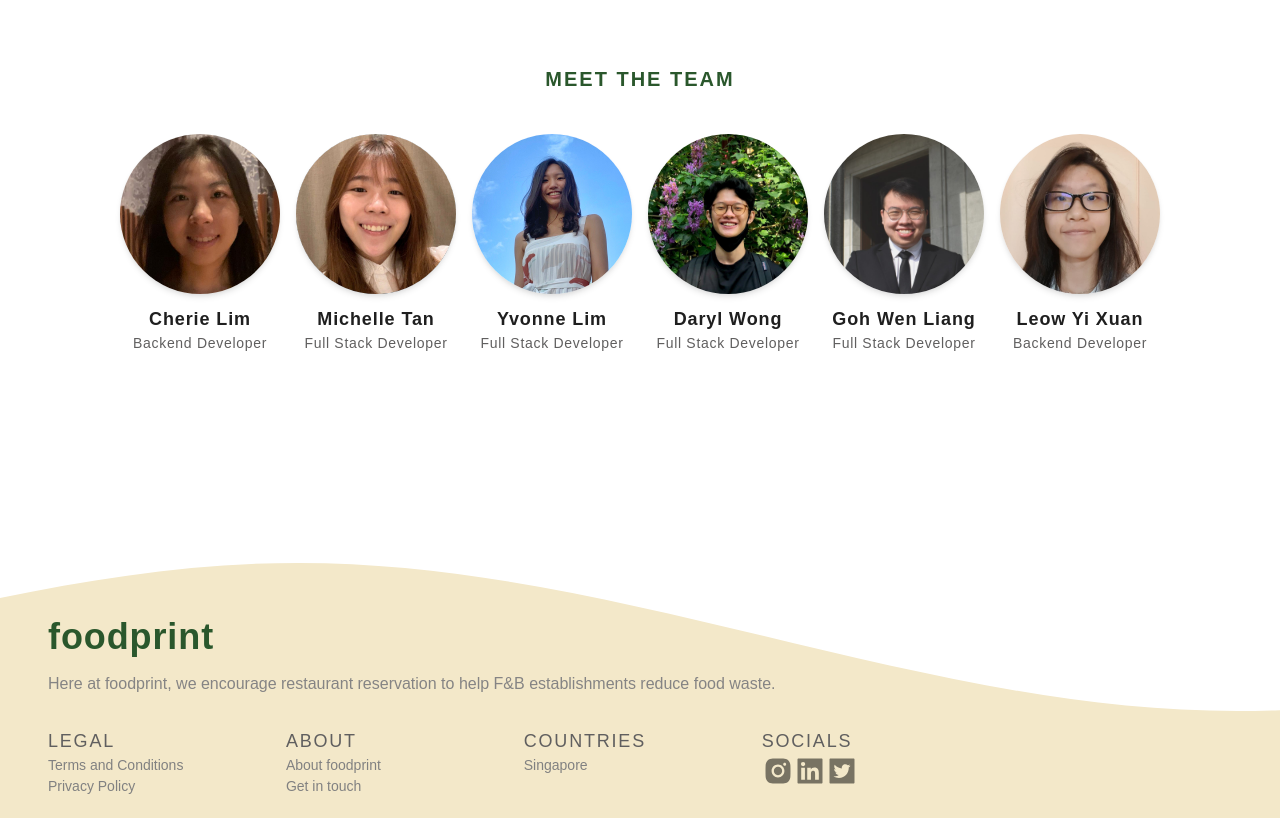
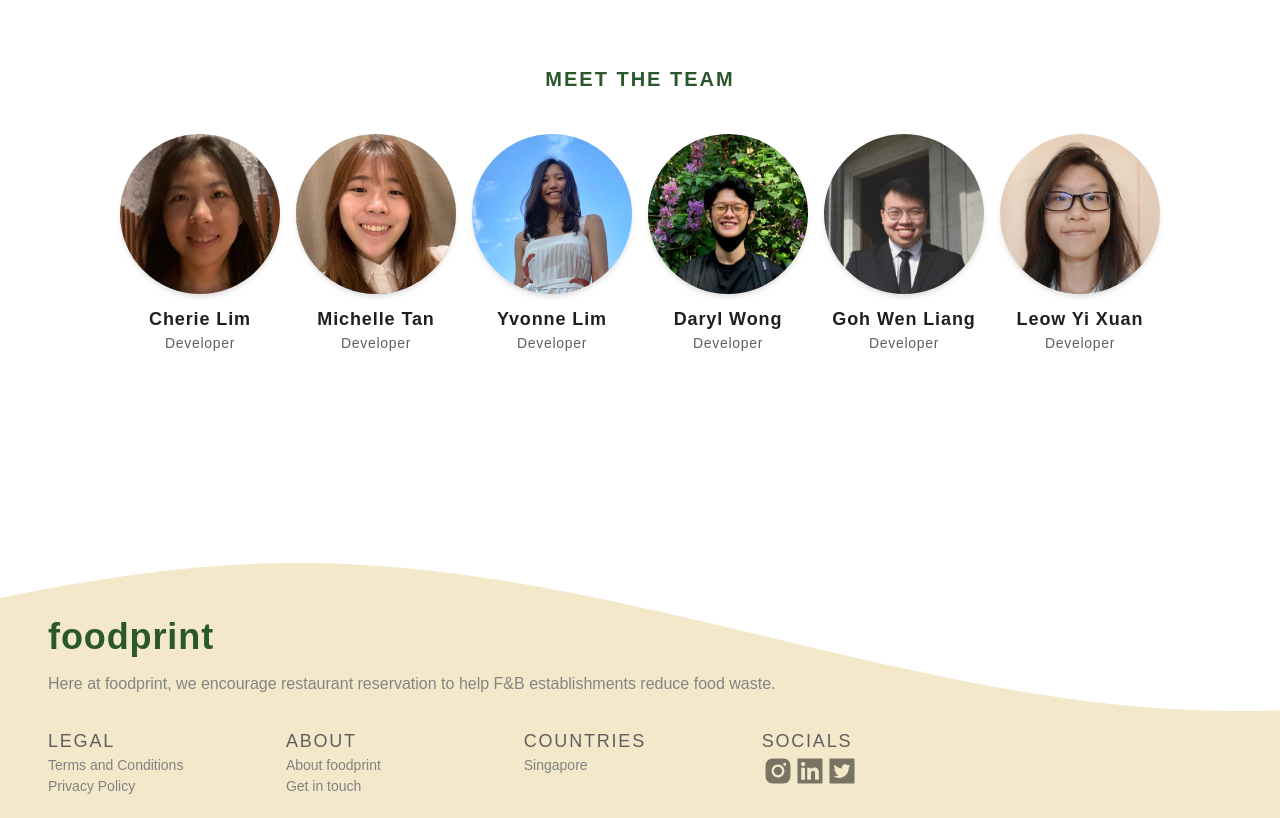
Before and after one commit to cs203g2t10/foodprint-frontend, a React (Create React App) app: page /about in a window 1280 px wide. Shown: the part 1320-2138 px from the top of the page. Built offline with nearby package versions, Linux system fonts and the light colour scheme.

Commit message:
byebye code smell

```diff
--- /dev/null
+++ b/src/components/AboutUsTeam.tsx
@@ -0,0 +1,13 @@
+const AboutUsTeam = (props:any) => {
+    const {restaurant} = props;
+
+    return (
+        <a target="_blank" href={props.linkedIn}>
+        <img className="h-40 w-40 object-cover rounded-full mx-auto mb-3 shadow-md hover:shadow-lg" src={props.imgUrl} alt={props.name} />
+        <h1 className="text-grey-dark font-semibold tracking-wider text-md text-center">{props.name} </h1>
+        <h1 className="text-grey-standard tracking-wider text-sm text-center">{props.role} </h1>
+    </a>
+    )
+}
+
+export default AboutUsTeam
--- a/src/pages/About.tsx
+++ b/src/pages/About.tsx
@@ -3,6 +3,7 @@ import "animate.css"
 import { motion, useAnimation } from 'framer-motion';
 import { useInView } from 'react-intersection-observer';
 import { Link } from 'react-router-dom'
+import AboutUsTeam from '../components/AboutUsTeam';
 
 const About = () => {
 
@@ -72,36 +73,12 @@ const About = () => {
             <div className="mb-44">
                 <h1 className="text-green-standard tracking-widest font-semibold text-xl mb-10 text-center">MEET THE TEAM</h1>
                 <div className="grid grid-cols-6 mx-28">
-                    <a target="_blank" href="https://www.linkedin.com/in/cherie-lim-hui-ting/">
-                        <img className="h-40 w-40 object-cover rounded-full mx-auto mb-3 shadow-md hover:shadow-lg" src="/images/cherie.png" alt="cherie" />
-                        <h1 className="text-grey-dark font-semibold tracking-wider text-md text-center">Cherie Lim</h1>
-                        <h1 className="text-grey-standard tracking-wider text-sm text-center">Backend Developer</h1>
-                    </a>
-                    <a target="_blank" href=" https://www.linkedin.com/in/michelle-tan-2a124a1b9/">
-                        <img className="h-40 w-40 object-cover rounded-full mx-auto  mb-3 shadow-md hover:shadow-lg" src="/images/michelle.jpg" alt="michelle" />
-                        <h1 className="text-grey-dark font-semibold tracking-wider text-md text-center">Michelle Tan</h1>
-                        <h1 className="text-grey-standard tracking-wider text-sm text-center">Full Stack Developer</h1>
-                    </a>
-                    <a target="_blank" href="https://www.linkedin.com/in/yvonnelhs/">
-                        <img className="h-40 w-40 object-cover rounded-full mx-auto mb-3 shadow-md hover:shadow-lg" src="/images/von.jpg" alt="yvonne" />
-                        <h1 className="text-grey-dark font-semibold tracking-wider text-md text-center">Yvonne Lim</h1>
-                        <h1 className="text-grey-standard tracking-wider text-sm text-center">Full Stack Developer</h1>
-                    </a>
-                    <a target="_blank" href="https://www.linkedin.com/in/wongrenyidaryl/">
-                        <img className="h-40 w-40 object-cover rounded-full mx-auto mb-3 shadow-md hover:shadow-lg" src="/images/daryl.jpg" alt="daryl" />
-                        <h1 className="text-grey-dark font-semibold tracking-wider text-md text-center">Daryl Wong</h1>
-                        <h1 className="text-grey-standard tracking-wider text-sm text-center">Full Stack Developer</h1>
-                    </a>
-                    <a target="_blank" href=" https://www.linkedin.com/in/wenlianggoh/">
-                        <img className="h-40 w-40 object-cover rounded-full mx-auto mb-3 shadow-md hover:shadow-lg" src="/images/boss.jpg" alt="boss" />
-                        <h1 className="text-grey-dark font-semibold tracking-wider text-md text-center">Goh Wen Liang</h1>
-                        <h1 className="text-grey-standard tracking-wider text-sm text-center">Full Stack Developer</h1>
-                    </a>
-                    <a target="_blank" href="https://www.linkedin.com/in/yixuan-leow/">
-                        <img className="h-40 w-40 object-cover rounded-full mx-auto mb-3 shadow-md hover:shadow-lg" src="/images/yixuan.jpg" alt="yixuan" />
-                        <h1 className="text-grey-dark font-semibold tracking-wider text-md text-center">Leow Yi Xuan</h1>
-                        <h1 className="text-grey-standard tracking-wider text-sm text-center">Backend Developer</h1>
-                    </a>
+                    <AboutUsTeam linkedIn="https://www.linkedin.com/in/cherie-lim-hui-ting/" name="Cherie Lim" role="Developer" imgUrl="/images/cherie.png"/>
+                    <AboutUsTeam linkedIn="https://www.linkedin.com/in/michelle-tan-2a124a1b9/" name="Michelle Tan" role="Developer" imgUrl="/images/michelle.jpg"/>
+                    <AboutUsTeam linkedIn="https://www.linkedin.com/in/yvonnelhs/" name="Yvonne Lim" role="Developer" imgUrl="/images/von.jpg"/>
+                    <AboutUsTeam linkedIn="https://www.linkedin.com/in/wongrenyidaryl/" name="Daryl Wong" role="Developer" imgUrl="/images/daryl.jpg"/>
+                    <AboutUsTeam linkedIn="https://www.linkedin.com/in/wenlianggoh/" name="Goh Wen Liang" role="Developer" imgUrl="/images/boss.jpg"/>
+                    <AboutUsTeam linkedIn="https://www.linkedin.com/in/yixuan-leow/" name="Leow Yi Xuan" role="Developer" imgUrl="/images/yixuan.jpg"/>
                 </div>
             </div>
         </div>
```
